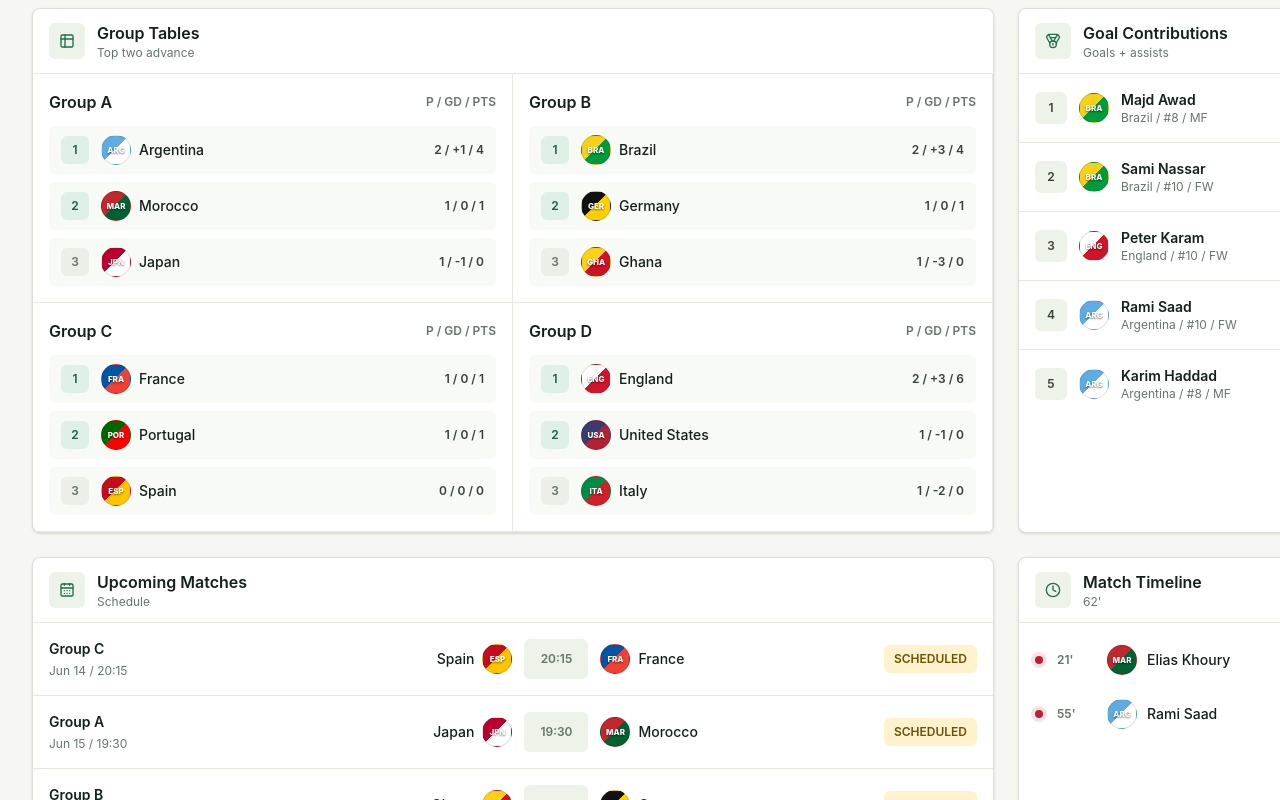
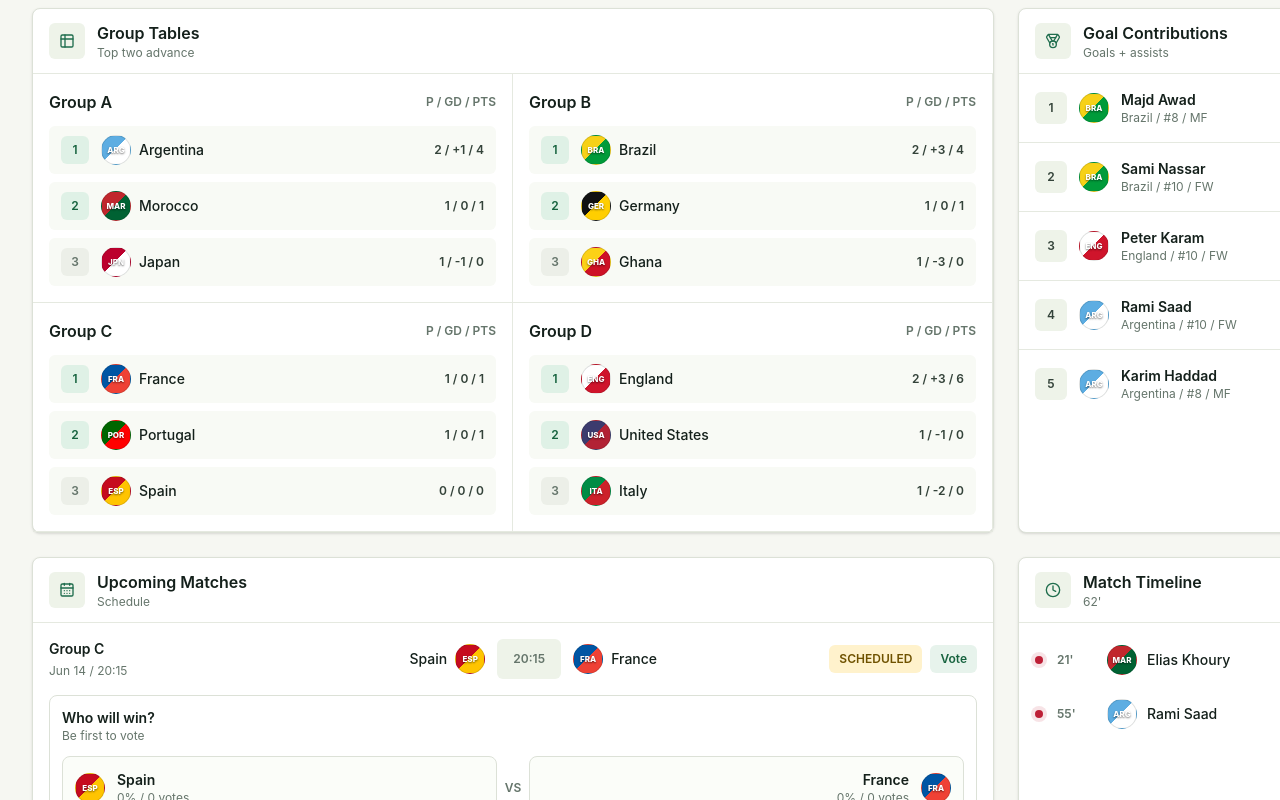
Before and after one commit to MohammadDaghash/deir-hanna-world-cup, a React (Vite) app: page / in a window 1280 px wide. Shown: the part 2000-2800 px from the top of the page. Built offline with nearby package versions, Linux system fonts and the light colour scheme.

Commit message:
Add match prediction voting

```diff
--- a/src/App.jsx
+++ b/src/App.jsx
@@ -75,6 +75,7 @@
   { label: 'WG', value: 'WG' },
 ]
 const storageKey = 'deir-hanna-world-cup-admin-data'
+const voteStorageKey = 'deir-hanna-world-cup-votes'
 const defaultTournamentData = {
   teams: seedTeams,
   players: seedPlayers,
@@ -152,6 +153,27 @@
   return [data, setData]
 }
 
+function usePersistentVotes() {
+  const [votes, setVotes] = useState(() => {
+    if (typeof window === 'undefined') {
+      return {}
+    }
+
+    try {
+      const storedVotes = window.localStorage.getItem(voteStorageKey)
+      return storedVotes ? JSON.parse(storedVotes) : {}
+    } catch {
+      return {}
+    }
+  })
+
+  useEffect(() => {
+    window.localStorage.setItem(voteStorageKey, JSON.stringify(votes))
+  }, [votes])
+
+  return [votes, setVotes]
+}
+
 function slugify(value) {
   return value
     .trim()
@@ -196,6 +218,7 @@
 
 function App() {
   const [tournamentData, setTournamentData] = usePersistentTournamentData()
+  const [votes, setVotes] = usePersistentVotes()
   const [activeView, setActiveView] = useState('overview')
   const [selectedGroup, setSelectedGroup] = useState('A')
   const [adminUnlocked, setAdminUnlocked] = useState(false)
@@ -227,6 +250,36 @@
         .slice(0, 3),
     [allMatches],
   )
+
+  function handleVote(matchId, choice) {
+    setVotes((currentVotes) => {
+      const matchVotes = currentVotes[matchId] ?? { home: 0, away: 0, userChoice: null }
+
+      if (matchVotes.userChoice === choice) {
+        return currentVotes
+      }
+
+      const nextMatchVotes = {
+        home: matchVotes.home ?? 0,
+        away: matchVotes.away ?? 0,
+        userChoice: choice,
+      }
+
+      if (matchVotes.userChoice) {
+        nextMatchVotes[matchVotes.userChoice] = Math.max(
+          0,
+          nextMatchVotes[matchVotes.userChoice] - 1,
+        )
+      }
+
+      nextMatchVotes[choice] += 1
+
+      return {
+        ...currentVotes,
+        [matchId]: nextMatchVotes,
+      }
+    })
+  }
 
   function handleAddTeam(teamDraft) {
     setTournamentData((currentData) => {
@@ -436,11 +489,13 @@
             lineups={lineups}
             liveMatch={liveMatch}
             onPlayerSelect={setSelectedPlayerId}
+            onVote={handleVote}
             playersById={playersById}
             standings={standings}
             stats={stats}
             teams={teams}
             upcomingMatches={upcomingMatches}
+            votes={votes}
           />
         )}
         {activeView === 'teams' && (
@@ -454,8 +509,10 @@
           <MatchesBoard
             lineups={lineups}
             matches={allMatches}
+            onVote={handleVote}
             playersById={playersById}
             teams={teams}
+            votes={votes}
           />
         )}
         {activeView === 'tables' && (
@@ -542,11 +599,13 @@
   lineups,
   liveMatch,
   onPlayerSelect,
+  onVote,
   playersById,
   standings,
   stats,
   teams,
   upcomingMatches,
+  votes,
 }) {
   return (
     <div className="grid gap-6">
@@ -554,10 +613,12 @@
         latestResults={latestResults}
         lineups={lineups}
         liveMatch={liveMatch}
+        onVote={onVote}
         playersById={playersById}
         standings={standings}
         teams={teams}
         upcomingMatches={upcomingMatches}
+        votes={votes}
       />
       <StatsGrid stats={stats} />
       <div className="grid gap-6 lg:grid-cols-[1fr_390px]">
@@ -568,7 +629,12 @@
         />
       </div>
       <div className="grid gap-6 lg:grid-cols-[1fr_390px]">
-        <UpcomingPanel matches={upcomingMatches.slice(0, 6)} teams={teams} />
+        <UpcomingPanel
+          matches={upcomingMatches.slice(0, 6)}
+          onVote={onVote}
+          teams={teams}
+          votes={votes}
+        />
         <MatchTimeline match={liveMatch} teams={teams} />
       </div>
       <KnockoutPanel matches={knockoutMatches} teams={teams} />
@@ -580,10 +646,12 @@
   latestResults,
   lineups,
   liveMatch,
+  onVote,
   playersById,
   standings,
   teams,
   upcomingMatches,
+  votes,
 }) {
   const [openResultId, setOpenResultId] = useState(latestResults[0]?.id ?? null)
   const focusMatch = liveMatch?.status === 'live' ? liveMatch : upcomingMatches[0]
@@ -598,7 +666,12 @@
         />
         <div className="border-t border-[#e5e9e0] p-4">
           {focusMatch ? (
-            <FocusMatchCard match={focusMatch} teams={teams} />
+            <FocusMatchCard
+              match={focusMatch}
+              onVote={onVote}
+              teams={teams}
+              votes={votes}
+            />
           ) : (
             <EmptyState text="No match scheduled yet." />
           )}
@@ -654,7 +727,7 @@
   )
 }
 
-function FocusMatchCard({ match, teams }) {
+function FocusMatchCard({ match, onVote, teams, votes }) {
   const home = getMatchTeam(match, teams, 'home')
   const away = getMatchTeam(match, teams, 'away')
   const goals = (match.events ?? []).filter((event) => event.type === 'goal').length
@@ -671,6 +744,14 @@
         <AdminMetric label="Status" value={match.status} />
         <AdminMetric label="Goals" value={goals} />
       </div>
+      {match.status === 'scheduled' && match.homeTeamId && match.awayTeamId && (
+        <PredictionVote
+          match={match}
+          onVote={onVote}
+          teams={teams}
+          votes={votes}
+        />
+      )}
     </div>
   )
 }
@@ -1263,14 +1344,20 @@
   )
 }
 
-function UpcomingPanel({ matches, teams }) {
+function UpcomingPanel({ matches, onVote, teams, votes }) {
   return (
     <section className="rounded-lg border border-[#dce1d7] bg-white shadow-sm">
       <PanelHeader icon={CalendarDays} title="Upcoming Matches" detail="Schedule" />
       <div className="divide-y divide-[#e5e9e0] border-t border-[#e5e9e0]">
         {matches.length ? (
           matches.map((match) => (
-            <MatchRow key={match.id} match={match} teams={teams} />
+            <MatchRow
+              key={match.id}
+              match={match}
+              onVote={onVote}
+              teams={teams}
+              votes={votes}
+            />
           ))
         ) : (
           <div className="p-4">
@@ -1312,7 +1399,7 @@
   )
 }
 
-function MatchesBoard({ lineups, matches, playersById, teams }) {
+function MatchesBoard({ lineups, matches, onVote, playersById, teams, votes }) {
   const [filter, setFilter] = useState('All')
   const [searchTerm, setSearchTerm] = useState('')
   const [openMatchId, setOpenMatchId] = useState(
@@ -1398,6 +1485,7 @@
                     match={match}
                     expanded
                     matchOpen={matchOpen}
+                    onVote={onVote}
                     onToggleDetails={() =>
                       setOpenMatchId((currentId) =>
                         currentId === match.id ? null : match.id,
@@ -1409,8 +1497,10 @@
                     <MatchDetailsPanel
                       lineups={lineups}
                       match={match}
+                      onVote={onVote}
                       playersById={playersById}
                       teams={teams}
+                      votes={votes}
                     />
                   )}
                 </div>
@@ -1431,8 +1521,10 @@
   match,
   expanded = false,
   matchOpen = false,
+  onVote,
   onToggleDetails,
   teams,
+  votes,
 }) {
   const home = getMatchTeam(match, teams, 'home')
   const away = getMatchTeam(match, teams, 'away')
@@ -1453,11 +1545,10 @@
 
   return (
     <article
-      className={`grid gap-3 px-4 py-4 sm:grid-cols-[180px_1fr_auto] sm:items-center ${
-        expanded ? 'cursor-pointer transition hover:bg-[#fbfdf9]' : ''
-      }`}
+      className={`${expanded ? 'cursor-pointer transition hover:bg-[#fbfdf9]' : ''}`}
       {...clickableProps}
     >
+      <div className="grid gap-3 px-4 py-4 sm:grid-cols-[180px_1fr_auto] sm:items-center">
         <div className="min-w-0">
           <p className="truncate text-sm font-semibold text-[#14201b]">
             {match.stage}
@@ -1479,6 +1570,9 @@
             <span className="inline-flex min-h-7 items-center rounded-md bg-[#eef3e9] px-2.5 text-xs font-semibold text-[#34433a]">
               {goalCount} goals
             </span>
+          )}
+          {match.status === 'scheduled' && match.homeTeamId && match.awayTeamId && (
+            <VoteSummaryPill match={match} votes={votes} />
           )}
           {expanded && (
             <button
@@ -1499,13 +1593,156 @@
             </button>
           )}
         </div>
+      </div>
+      {!expanded && match.status === 'scheduled' && match.homeTeamId && match.awayTeamId && (
+        <div className="px-4 pb-4">
+          <PredictionVote
+            compact
+            match={match}
+            onVote={onVote}
+            teams={teams}
+            votes={votes}
+          />
+        </div>
+      )}
     </article>
   )
 }
 
-function MatchDetailsPanel({ lineups, match, playersById, teams }) {
+function getVoteBreakdown(votes, matchId) {
+  const matchVotes = votes?.[matchId] ?? { home: 0, away: 0, userChoice: null }
+  const homeVotes = matchVotes.home ?? 0
+  const awayVotes = matchVotes.away ?? 0
+  const totalVotes = homeVotes + awayVotes
+  const homePercent = totalVotes ? Math.round((homeVotes / totalVotes) * 100) : 0
+  const awayPercent = totalVotes ? 100 - homePercent : 0
+
+  return {
+    awayPercent,
+    awayVotes,
+    homePercent,
+    homeVotes,
+    totalVotes,
+    userChoice: matchVotes.userChoice ?? null,
+  }
+}
+
+function VoteSummaryPill({ match, votes }) {
+  const breakdown = getVoteBreakdown(votes, match.id)
+
+  return (
+    <span className="inline-flex min-h-7 items-center rounded-md bg-[#e7f3ec] px-2.5 text-xs font-semibold text-[#17633f]">
+      {breakdown.totalVotes ? `${breakdown.homePercent}% - ${breakdown.awayPercent}%` : 'Vote'}
+    </span>
+  )
+}
+
+function PredictionVote({ compact = false, match, onVote, teams, votes }) {
+  const home = getMatchTeam(match, teams, 'home')
+  const away = getMatchTeam(match, teams, 'away')
+  const breakdown = getVoteBreakdown(votes, match.id)
+
+  return (
+    <section
+      className={`rounded-lg border border-[#dce1d7] bg-white ${
+        compact ? 'p-3' : 'p-4'
+      }`}
+      onClick={(event) => event.stopPropagation()}
+    >
+      <div className="mb-3 flex flex-wrap items-center justify-between gap-2">
+        <div>
+          <h3 className="text-sm font-semibold text-[#14201b]">Who will win?</h3>
+          <p className="text-xs text-[#65756b]">
+            {breakdown.totalVotes
+              ? `${breakdown.totalVotes} vote${breakdown.totalVotes === 1 ? '' : 's'}`
+              : 'Be first to vote'}
+          </p>
+        </div>
+        {breakdown.totalVotes > 0 && (
+          <span className="rounded-md bg-[#eef3e9] px-2.5 py-1 text-xs font-semibold text-[#34433a]">
+            {breakdown.homePercent}% - {breakdown.awayPercent}%
+          </span>
+        )}
+      </div>
+      <div className="grid gap-2 sm:grid-cols-[1fr_auto_1fr] sm:items-center">
+        <VoteTeamButton
+          active={breakdown.userChoice === 'home'}
+          onClick={() => onVote?.(match.id, 'home')}
+          percent={breakdown.homePercent}
+          team={home}
+          votes={breakdown.homeVotes}
+        />
+        <span className="hidden text-center text-xs font-semibold uppercase text-[#65756b] sm:block">
+          vs
+        </span>
+        <VoteTeamButton
+          active={breakdown.userChoice === 'away'}
+          align="right"
+          onClick={() => onVote?.(match.id, 'away')}
+          percent={breakdown.awayPercent}
+          team={away}
+          votes={breakdown.awayVotes}
+        />
+      </div>
+    </section>
+  )
+}
+
+function VoteTeamButton({ active, align = 'left', onClick, percent, team, votes }) {
+  return (
+    <button
+      type="button"
+      className={`relative min-h-16 overflow-hidden rounded-lg border px-3 py-3 text-left transition ${
+        active
+          ? 'border-[#17633f] bg-[#f2fbf5]'
+          : 'border-[#dce1d7] bg-[#fbfdf9] hover:border-[#9cb4a5]'
+      }`}
+      onClick={onClick}
+    >
+      <span
+        className={`absolute inset-y-0 ${
+          align === 'right' ? 'right-0' : 'left-0'
+        } bg-[#dff1e6] transition-all`}
+        style={{ width: `${percent}%` }}
+        aria-hidden="true"
+      />
+      <span
+        className={`relative z-10 flex items-center gap-3 ${
+          align === 'right' ? 'justify-end text-right' : ''
+        }`}
+      >
+        {align === 'right' && (
+          <span className="min-w-0">
+            <span className="block truncate text-sm font-semibold text-[#14201b]">
+              {team.country}
+            </span>
+            <span className="block text-xs text-[#65756b]">
+              {percent}% / {votes} votes
+            </span>
+          </span>
+        )}
+        <FlagMark team={team} small />
+        {align !== 'right' && (
+          <span className="min-w-0">
+            <span className="block truncate text-sm font-semibold text-[#14201b]">
+              {team.country}
+            </span>
+            <span className="block text-xs text-[#65756b]">
+              {percent}% / {votes} votes
+            </span>
+          </span>
+        )}
+      </span>
+    </button>
+  )
+}
+
+function MatchDetailsPanel({ lineups, match, onVote, playersById, teams, votes }) {
   return (
     <div className="grid gap-4 border-t border-[#e5e9e0] bg-[#fbfdf9] px-4 py-4">
+      {match.status === 'scheduled' && match.homeTeamId && match.awayTeamId && (
+        <PredictionVote match={match} onVote={onVote} teams={teams} votes={votes} />
+      )}
       <ScoringSummary match={match} teams={teams} />
       <LineupsPanel lineups={lineups} match={match} playersById={playersById} teams={teams} />
     </div>
```
Lines whose indentation alone changed are shown as unchanged.
